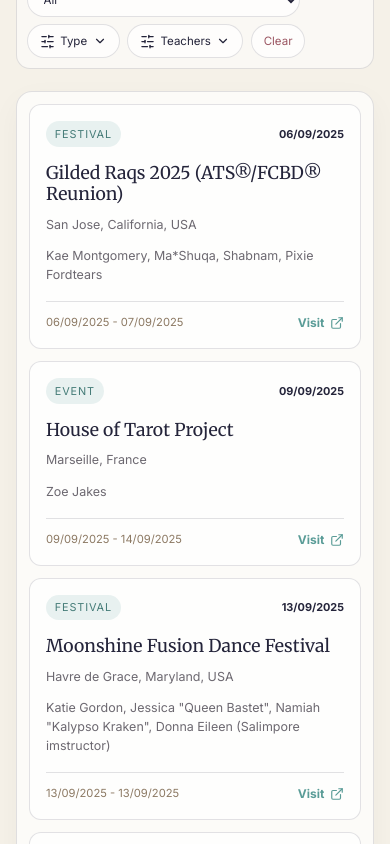
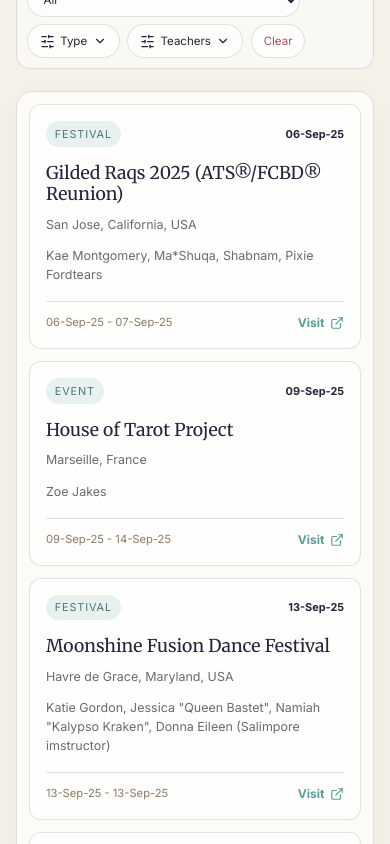
Before and after one commit to satavisha/TFBDMap3, a Next.js app: page / in a window 390 px wide. Shown: the part 1140-1984 px from the top of the page. Built offline with nearby package versions, Linux system fonts and the light colour scheme.

Commit message:
Show event dates as dd-Mmm-yy (e.g. 20-Jan-27)
Format dates in the table, mobile cards and search on both English and Russian pages.

Co-Authored-By: Claude Opus 5.5 <noreply@anthropic.com>

```diff
--- a/components/event-helpers.ts
+++ b/components/event-helpers.ts
@@ -16,6 +16,17 @@ export function getStartDate(e: EventItem): Date | null {
 
 export function getEndDate(e: EventItem): Date | null {
   return parseDDMMYYYY(e["End date"])
+}
+
+const MONTHS = ["Jan", "Feb", "Mar", "Apr", "May", "Jun", "Jul", "Aug", "Sep", "Oct", "Nov", "Dec"]
+
+// Display as dd-Mmm-yy, e.g. 20-Jan-27
+export function formatDate(value: string): string {
+  const d = parseDDMMYYYY(value)
+  if (!d) return value
+  const dd = String(d.getDate()).padStart(2, "0")
+  const yy = String(d.getFullYear() % 100).padStart(2, "0")
+  return `${dd}-${MONTHS[d.getMonth()]}-${yy}`
 }
 
 export function splitEvents(events: EventItem[]) {
--- a/components/events-table.tsx
+++ b/components/events-table.tsx
@@ -4,6 +4,7 @@ import Link from "next/link"
 import { ChevronDown, ExternalLink, Search, SlidersHorizontal } from "lucide-react"
 import { applyFilters, useFilters } from "./filters"
 import type { EventItem } from "./types"
+import { formatDate } from "./event-helpers"
 type Props = { title: string; events: EventItem[]; defaultOpen?: boolean; collapsible?: boolean; lang?: "en" | "ru" }
 
 export function EventsTable({ title, events, defaultOpen = true, collapsible = false, lang = "en" }: Props) {
@@ -18,9 +19,9 @@ export function EventsTable({ title, events, defaultOpen = true, collapsible = f
       <details className="filter-menu"><summary><SlidersHorizontal size={15} />{tt.teachers}<ChevronDown size={14} /></summary><div className="filter-menu-panel teacher-panel">{teacherOptions.map((t) => <label key={t} className="filter-check"><input type="checkbox" checked={filters.teachers.has(t)} onChange={() => toggleTeacher(t)} /><span>{t}</span></label>)}</div></details>
       <button onClick={clearAll} className="clear-button">{tt.clear}</button></div></div></div>
     <div className="events-table-wrap"><table className="events-table"><thead><tr><th>Event</th><th>{tt.type}</th><th>{tt.location}</th><th>Start</th><th>End</th><th>{tt.teachers}</th><th>Web</th></tr></thead><tbody>
-      {filtered.map((e, idx) => <tr key={e.Name + idx}><td className="event-name">{e.Name}<span>{e.Type}</span></td><td className="event-type">{e.Type}</td><td>{e.Location}</td><td>{e["Start date"]}</td><td>{e["End date"]}</td><td className="event-teachers">{e.Teachers}</td><td>{e.Website ? <Link href={e.Website} target="_blank" rel="noopener noreferrer" className="visit-link"><span>{tt.visit}</span><ExternalLink size={14} /></Link> : <span className="muted-dash">-</span>}</td></tr>)}
+      {filtered.map((e, idx) => <tr key={e.Name + idx}><td className="event-name">{e.Name}<span>{e.Type}</span></td><td className="event-type">{e.Type}</td><td>{e.Location}</td><td>{formatDate(e["Start date"])}</td><td>{formatDate(e["End date"])}</td><td className="event-teachers">{e.Teachers}</td><td>{e.Website ? <Link href={e.Website} target="_blank" rel="noopener noreferrer" className="visit-link"><span>{tt.visit}</span><ExternalLink size={14} /></Link> : <span className="muted-dash">-</span>}</td></tr>)}
       {filtered.length === 0 && <tr><td className="empty-state" colSpan={7}>{tt.noEvents}</td></tr>}</tbody></table>
-      <div className="event-cards">{filtered.map((e, idx) => <article className="event-card" key={"card-" + e.Name + idx}><div className="event-card-top"><span className="event-type-pill">{e.Type}</span><span className="event-card-date">{e["Start date"]}</span></div><h3>{e.Name}</h3><p className="event-card-meta"><span>{e.Location}</span><span>{e.Teachers}</span></p><div className="event-card-bottom"><span>{e["Start date"] + " - " + e["End date"]}</span>{e.Website && <Link href={e.Website} target="_blank" rel="noopener noreferrer" className="visit-link"><span>{tt.visit}</span><ExternalLink size={14} /></Link>}</div></article>)}{filtered.length === 0 && <div className="empty-state event-empty">{tt.noEvents}</div>}</div></div>
+      <div className="event-cards">{filtered.map((e, idx) => <article className="event-card" key={"card-" + e.Name + idx}><div className="event-card-top"><span className="event-type-pill">{e.Type}</span><span className="event-card-date">{formatDate(e["Start date"])}</span></div><h3>{e.Name}</h3><p className="event-card-meta"><span>{e.Location}</span><span>{e.Teachers}</span></p><div className="event-card-bottom"><span>{formatDate(e["Start date"]) + " - " + formatDate(e["End date"])}</span>{e.Website && <Link href={e.Website} target="_blank" rel="noopener noreferrer" className="visit-link"><span>{tt.visit}</span><ExternalLink size={14} /></Link>}</div></article>)}{filtered.length === 0 && <div className="empty-state event-empty">{tt.noEvents}</div>}</div></div>
   </section>
   if (!collapsible) return section
   return <div className="past-events-wrap"><button className="past-toggle" onClick={() => setOpen((o) => !o)} aria-expanded={open} aria-controls="past-events"><span>{open ? tt.hidePast : tt.showPast}</span><ChevronDown size={16} className={open ? "chevron-up" : ""} /></button><div id="past-events" hidden={!open} className="past-events-content">{section}</div></div>
--- a/components/filters.tsx
+++ b/components/filters.tsx
@@ -2,7 +2,7 @@
 
 import { useMemo, useState } from "react"
 import type { EventItem } from "./types"
-import { uniqueSorted } from "./event-helpers"
+import { formatDate, uniqueSorted } from "./event-helpers"
 
 export type Filters = {
   query: string
@@ -72,7 +72,7 @@ export function applyFilters(events: EventItem[], f: Filters) {
   return events.filter((e) => {
     // Global search
     const hay =
-      `${e.Name} ${e.Type} ${e.Location} ${e["Start date"]} ${e["End date"]} ${e.Teachers} ${e.Website}`.toLowerCase()
+      `${e.Name} ${e.Type} ${e.Location} ${e["Start date"]} ${e["End date"]} ${formatDate(e["Start date"])} ${formatDate(e["End date"])} ${e.Teachers} ${e.Website}`.toLowerCase()
     if (q && !hay.includes(q)) return false
 
     // Location single-select
```
